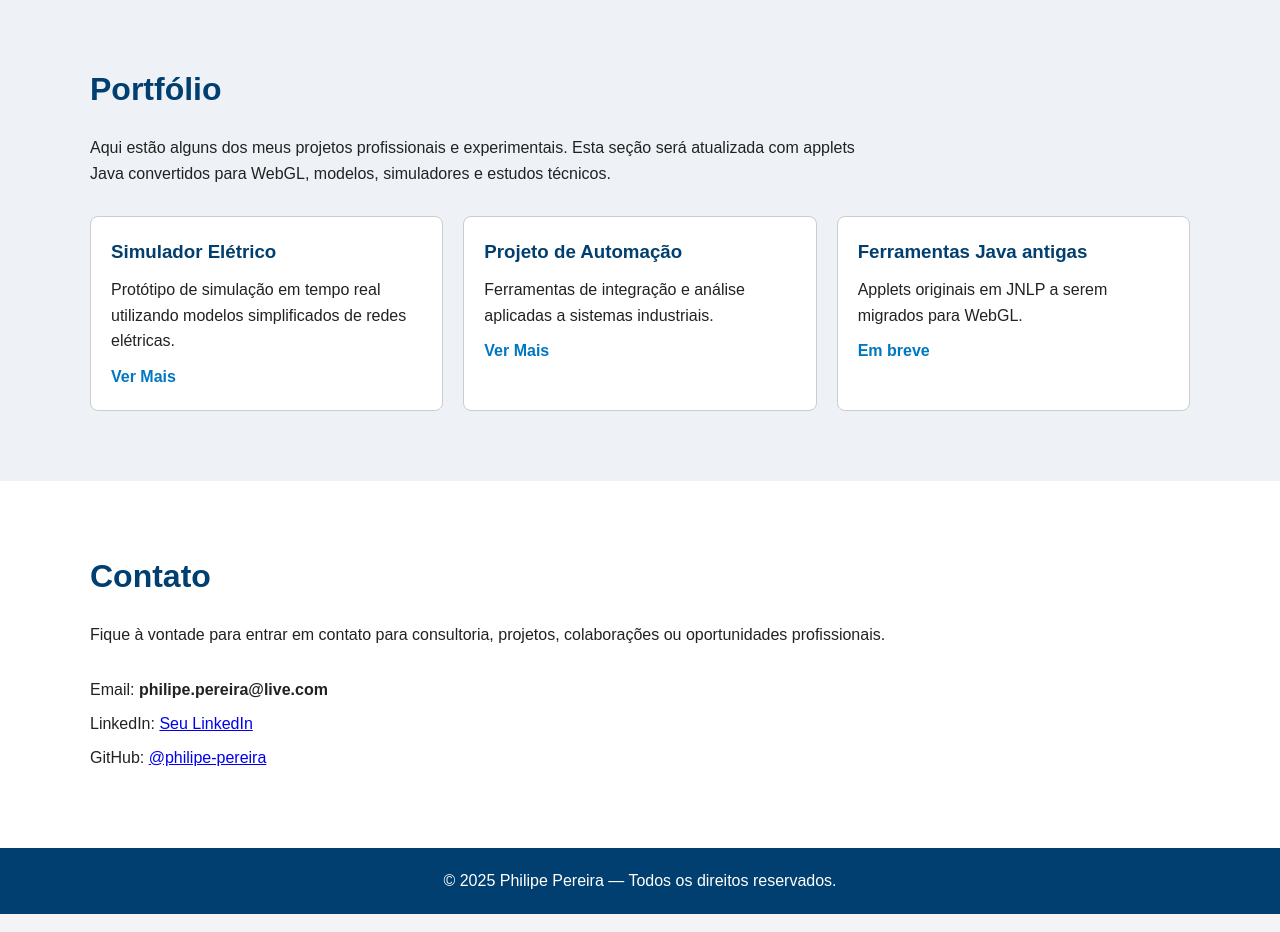
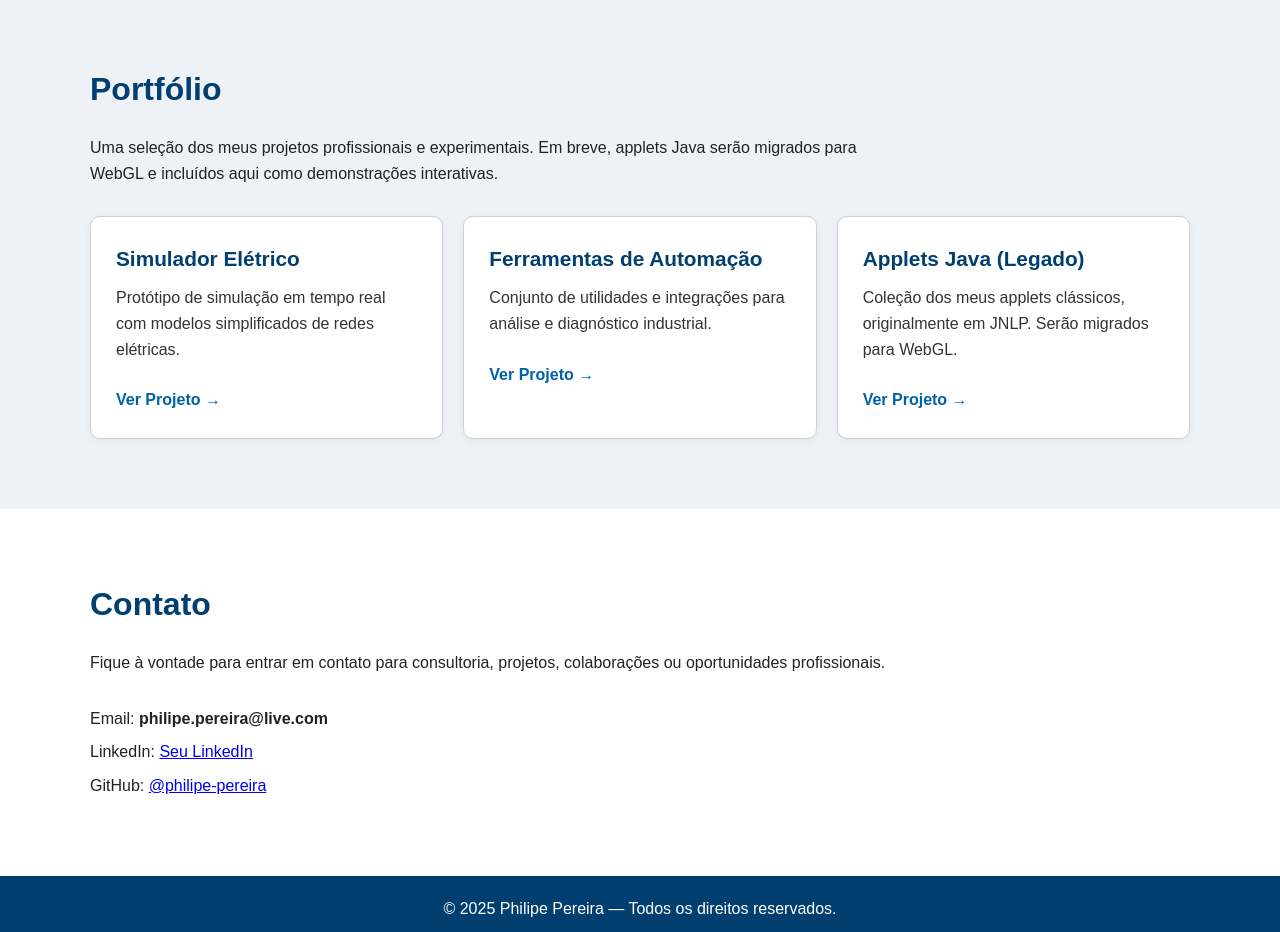
Before and after one commit to philipe-pereira/pereiraeng-site, a plain HTML site: page pt/index.html in a window 1280 px wide. Shown: the part 1080-2012 px from the top of the page. Drawn offline with Linux system fonts and the light colour scheme.

Commit message:
Nova seção de Portfólio + template de projetos

```diff
--- a/assets/css/style.css
+++ b/assets/css/style.css
@@ -215,3 +215,45 @@ body {
     margin-bottom: 10px;
     display: inline-block;
 }
+
+/* ==========================
+   PORTFOLIO v2
+========================== */
+
+.card {
+    padding: 25px;
+    background: #fff;
+    border-radius: 10px;
+    border: 1px solid #d0d0d0;
+    box-shadow: 0 2px 7px rgba(0,0,0,0.05);
+    transition: 0.25s ease-in-out;
+}
+
+.card:hover {
+    transform: translateY(-5px);
+    box-shadow: 0 6px 16px rgba(0,0,0,0.1);
+}
+
+.card-header {
+    font-size: 1.3rem;
+    font-weight: bold;
+    color: #003f6f;
+    margin-bottom: 10px;
+}
+
+.card-text {
+    color: #333;
+    font-size: 1rem;
+    margin-bottom: 15px;
+}
+
+.card-link {
+    font-weight: bold;
+    text-decoration: none;
+    color: #0062a8;
+}
+
+.card-link:hover {
+    color: #003f6f;
+    text-decoration: underline;
+}
--- a/pt/index.html
+++ b/pt/index.html
@@ -1,11 +1,13 @@
 <!DOCTYPE html>
 <html lang="pt">
+
 <head>
     <meta charset="UTF-8" />
     <meta name="viewport" content="width=device-width, initial-scale=1.0" />
 
     <title>Philipe Pereira – Engenheiro & Desenvolvedor</title>
-    <meta name="description" content="Philipe Pereira – Engenheiro eletricista e desenvolvedor sênior em Montreal. Portfólio técnico, projetos e contato profissional.">
+    <meta name="description"
+        content="Philipe Pereira – Engenheiro eletricista e desenvolvedor sênior em Montreal. Portfólio técnico, projetos e contato profissional.">
 
     <link rel="stylesheet" href="../assets/css/style.css" />
 
@@ -43,7 +45,8 @@
             <h2 class="hero-subtitle">Engenheiro Eletricista & Desenvolvedor Sênior</h2>
 
             <p class="hero-text">
-                Experiência em sistemas elétricos, simulação em tempo real, desenvolvimento de software e consultoria técnica internacional.
+                Experiência em sistemas elétricos, simulação em tempo real, desenvolvimento de software e consultoria
+                técnica internacional.
             </p>
 
             <a href="#portfolio" class="btn-primary">Ver Portfólio</a>
@@ -56,14 +59,18 @@
             <h2 class="section-title">Sobre mim</h2>
 
             <p class="section-text">
-            Sou engenheiro eletricista e desenvolvedor sênior com mais de 15 anos de experiência em sistemas elétricos,
-            simulação em tempo real e desenvolvimento de software. Trabalho na interseção entre engenharia e computação,
+                Sou engenheiro eletricista e desenvolvedor sênior com mais de 15 anos de experiência em sistemas
+                elétricos,
+                simulação em tempo real e desenvolvimento de software. Trabalho na interseção entre engenharia e
+                computação,
                 criando soluções técnicas robustas para os setores de energia, automação e pesquisa aplicada.
             </p>
 
             <p class="section-text">
-            Minha experiência inclui modelagem de sistemas de potência, integração industrial, ferramentas de análise
-            e protótipos experimentais — do algoritmo à interface. Também desenvolvo projetos independentes envolvendo
+                Minha experiência inclui modelagem de sistemas de potência, integração industrial, ferramentas de
+                análise
+                e protótipos experimentais — do algoritmo à interface. Também desenvolvo projetos independentes
+                envolvendo
                 tecnologia, marcenaria, eletrônica e experimentação criativa.
             </p>
 
@@ -86,30 +93,47 @@
         <h2 class="section-title">Portfólio</h2>
 
         <p class="section-text">
-                Aqui estão alguns dos meus projetos profissionais e experimentais.
-                Esta seção será atualizada com applets Java convertidos para WebGL,
-                modelos, simuladores e estudos técnicos.
+            Uma seleção dos meus projetos profissionais e experimentais.
+            Em breve, applets Java serão migrados para WebGL e incluídos aqui
+            como demonstrações interativas.
         </p>
 
         <div class="portfolio-grid">
-                <!-- Projeto exemplo -->
+
+            <!-- CARD 1 -->
             <div class="card">
-                    <h3>Simulador Elétrico</h3>
-                    <p>Protótipo de simulação em tempo real utilizando modelos simplificados de redes elétricas.</p>
-                    <a href="#" class="card-link">Ver Mais</a>
+                <div class="card-header">Simulador Elétrico</div>
+                <p class="card-text">
+                    Protótipo de simulação em tempo real com modelos simplificados de redes elétricas.
+                </p>
+                <a href="../portfolio/simulador-eletrico/index.html" class="card-link">
+                    Ver Projeto →
+                </a>
             </div>
 
+            <!-- CARD 2 -->
             <div class="card">
-                    <h3>Projeto de Automação</h3>
-                    <p>Ferramentas de integração e análise aplicadas a sistemas industriais.</p>
-                    <a href="#" class="card-link">Ver Mais</a>
+                <div class="card-header">Ferramentas de Automação</div>
+                <p class="card-text">
+                    Conjunto de utilidades e integrações para análise e diagnóstico industrial.
+                </p>
+                <a href="../portfolio/automacao-industrial/index.html" class="card-link">
+                    Ver Projeto →
+                </a>
             </div>
 
+            <!-- CARD 3 -->
             <div class="card">
-                    <h3>Ferramentas Java antigas</h3>
-                    <p>Applets originais em JNLP a serem migrados para WebGL.</p>
-                    <a href="#" class="card-link">Em breve</a>
+                <div class="card-header">Applets Java (Legado)</div>
+                <p class="card-text">
+                    Coleção dos meus applets clássicos, originalmente em JNLP.
+                    Serão migrados para WebGL.
+                </p>
+                <a href="../portfolio/applets-java/index.html" class="card-link">
+                    Ver Projeto →
+                </a>
             </div>
+
         </div>
     </div>
 </section>
@@ -120,7 +144,8 @@
             <h2 class="section-title">Contato</h2>
 
             <p class="section-text">
-                Fique à vontade para entrar em contato para consultoria, projetos, colaborações ou oportunidades profissionais.
+                Fique à vontade para entrar em contato para consultoria, projetos, colaborações ou oportunidades
+                profissionais.
             </p>
 
             <div class="contato-info">
@@ -140,4 +165,5 @@
 
     <script src="../assets/js/main.js"></script>
 </body>
+
 </html>
```
Also changed, not shown: en/index.html (+31 -13 lines), fr/index.html (+29 -17 lines), portfolio/index.html (added, +28 -0 lines). Lines whose indentation alone changed are shown as unchanged.
